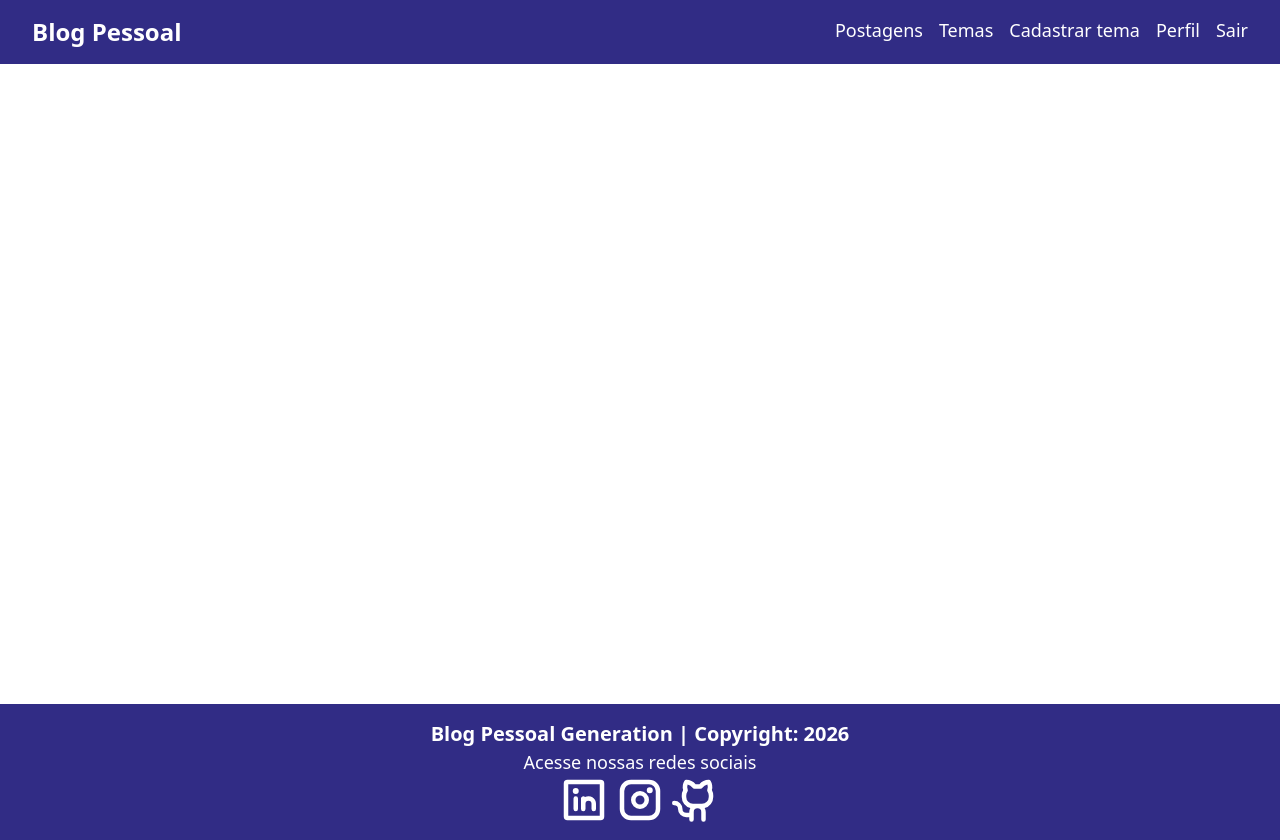
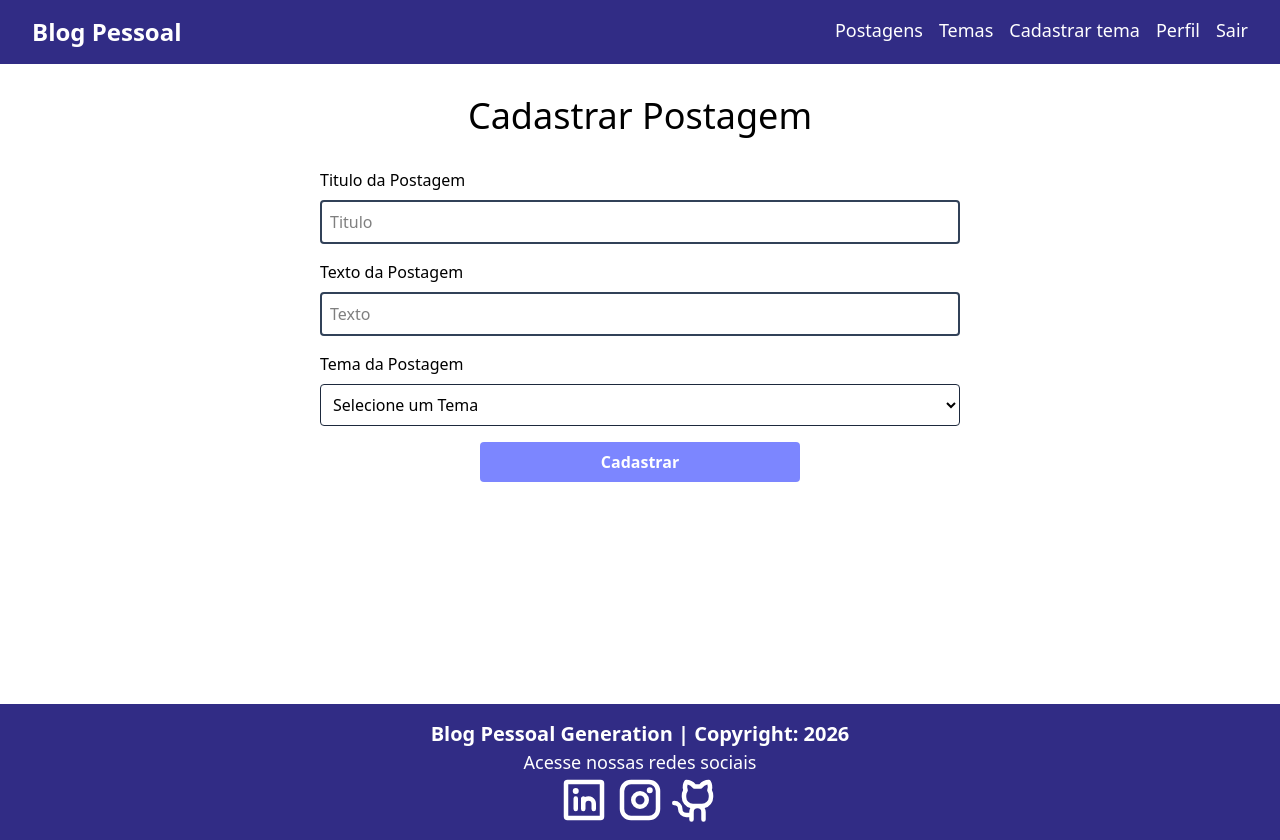
Before and after one commit to eduardo-olvreis/blog_pessoal_front, a React (Vite) app: page /cadastrarpostagem in a window 1280 px wide. Built offline with nearby package versions, Linux system fonts and the light colour scheme.

Commit message:
feat: formularioPostagem - Estilização

```diff
--- a/package.json
+++ b/package.json
@@ -17,6 +17,7 @@
     "react-dom": "^19.2.0",
     "react-router-dom": "^7.12.0",
     "react-spinners": "^0.17.0",
+    "reactjs-popup": "^2.0.6",
     "tailwindcss": "^4.1.18"
   },
   "devDependencies": {
--- a/src/App.tsx
+++ b/src/App.tsx
@@ -9,6 +9,7 @@
 import ListaTemas from "./components/tema/listatemas/ListaTemas";
 import DeletarTema from "./components/tema/deletartema/DeletarTema";
 import ListaPostagens from "./components/postagem/listapostagens/ListaPostagens";
+import FormPostagem from "./components/postagem/formpostagem/FormPostagem";
 
 function App(){
   return(
@@ -26,6 +27,8 @@
               <Route path="/editartema/:id" element={<FormTema />} />
               <Route path="/deletartema/:id" element={<DeletarTema />} />
               <Route path="/postagens" element={<ListaPostagens />} />
+              <Route path="/cadastrarpostagem" element={<FormPostagem />} />
+              <Route path="/editarpostagem/:id" element={<FormPostagem />} />
             </Routes>
           </div>
           <Footer/>
--- /dev/null
+++ b/src/components/postagem/formpostagem/FormPostagem.tsx
@@ -0,0 +1,47 @@
+function FormPostagem(){
+  return(
+    <div className="container flex flex-col mx-auto items-center">
+      <h1 className="text-4xl text-center my-8">Cadastrar Postagem</h1>
+
+      <form className="flex flex-col w-1/2 gap-4">
+        <div className="flex flex-col gap-2">
+          <label htmlFor="titulo">Titulo da Postagem</label>
+          <input
+            type="text"
+            placeholder="Titulo"
+            name="titulo"
+            required
+            className="border-2 border-slate-700 rounded p-2"
+          />
+        </div>
+        <div className="flex flex-col gap-2">
+          <label htmlFor="texto">Texto da Postagem</label>
+          <input
+            type="text"
+            placeholder="Texto"
+            name="texto"
+            required
+            className="border-2 border-slate-700 rounded p-2"
+          />
+        </div>
+        <div className="flex flex-col gap-2">
+          <p>Tema da Postagem</p>
+          <select name="tema" id="tema" className="border p-2 border-slate-800 rounded">
+            <option value="" selected disabled>Selecione um Tema</option>
+            <>
+              <option>tema1</option>
+            </>
+          </select>
+        </div>
+        <button
+          type="submit"
+          className="rounded disabled:bg-slate-200 bg-indigo-400 hover:bg-indigo-800 text-white font-bold w-1/2 mx-auto py-2 flex justify-center"
+        >
+          Cadastrar
+        </button>
+      </form>
+    </div>
+  )
+}
+
+export default FormPostagem
--- /dev/null
+++ b/src/components/postagem/modalpostagem/ModalPostagem.tsx
@@ -0,0 +1,27 @@
+import Popup from "reactjs-popup";
+import "reactjs-popup/dist/index.css"
+import FormPostagem from "../formpostagem/FormPostagem";
+
+function ModalPostagem(){
+  return(
+    <>
+      <Popup
+        trigger={
+          <button
+            className="border rounded px-4 py-2 hover:bg-white hover:text-indigo-800">
+              Nova Postagem
+          </button>
+        }
+        modal
+        contentStyle={{
+          borderRadius: "1rem",
+          paddingBottom: "2rem"
+        }}
+      >
+        <FormPostagem/>
+      </Popup>
+    </>
+  )
+}
+
+export default ModalPostagem
--- a/src/pages/home/Home.tsx
+++ b/src/pages/home/Home.tsx
@@ -1,4 +1,5 @@
 import ListaPostagens from "../../components/postagem/listapostagens/ListaPostagens";
+import ModalPostagem from "../../components/postagem/modalpostagem/ModalPostagem";
 
 export default function Home(){
   return(
@@ -14,9 +15,7 @@
             </p>
 
             <div className="flex justify-around gap-4">
-              <div className="rounded text-white border-white border-solid border-2 py-2 px-4">
-                Nova Postagem
-              </div>
+               <ModalPostagem />
             </div>
           </div>
 
```
Also changed, not shown: 1 other file (tests, documents, lock files or other folders).
